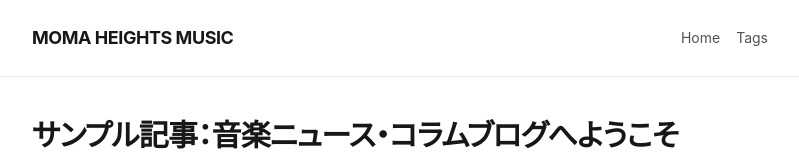
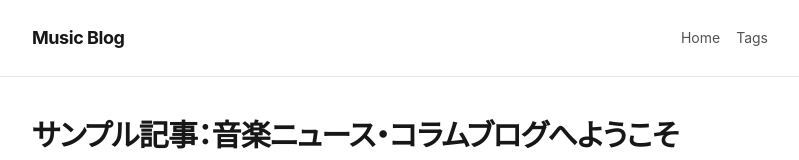
Before and after one commit to infoyoshiike7474-png/music-blog-template, an Astro site: page /posts/hello-world in a window 1280 px wide. Shown: the top 160 px of the page, without its empty margins (240-1039 px from the left). Built offline with nearby package versions, Linux system fonts and the light colour scheme; Astro itself is replaced by a stand-in of ours.

Commit message:
Remove placeholder site name, use neutral default
Co-Authored-By: Claude Sonnet 5 <noreply@anthropic.com>

```diff
--- a/src/layouts/BaseLayout.astro
+++ b/src/layouts/BaseLayout.astro
@@ -12,11 +12,11 @@ interface Props {
 
 const {
   title,
-  description = 'モマハイツ発、音楽ニュース＆コラム',
+  description = '音楽ニュース＆コラム',
   image,
   jsonLd,
 } = Astro.props;
-const siteName = 'MOMA HEIGHTS MUSIC';
+const siteName = 'Music Blog';
 const canonicalURL = new URL(Astro.url.pathname, Astro.site);
 ---
 <!doctype html>
--- a/src/pages/posts/[...slug].astro
+++ b/src/pages/posts/[...slug].astro
@@ -41,8 +41,8 @@ const jsonLd = {
   datePublished: pubDate.toISOString(),
   dateModified: (updatedDate ?? pubDate).toISOString(),
   keywords: tags.join(', '),
-  author: { '@type': 'Organization', name: 'MOMA HEIGHTS MUSIC' },
-  publisher: { '@type': 'Organization', name: 'MOMA HEIGHTS MUSIC' },
+  author: { '@type': 'Organization', name: 'Music Blog' },
+  publisher: { '@type': 'Organization', name: 'Music Blog' },
 };
 ---
 <BaseLayout title={title} description={description} image={image} jsonLd={jsonLd}>
--- a/src/pages/rss.xml.js
+++ b/src/pages/rss.xml.js
@@ -7,8 +7,8 @@ export async function GET(context) {
   );
 
   return rss({
-    title: 'MOMA HEIGHTS MUSIC',
-    description: 'モマハイツ発、音楽ニュース＆コラム',
+    title: 'Music Blog',
+    description: '音楽ニュース＆コラム',
     site: context.site,
     items: posts.map((post) => ({
       title: post.data.title,
```
